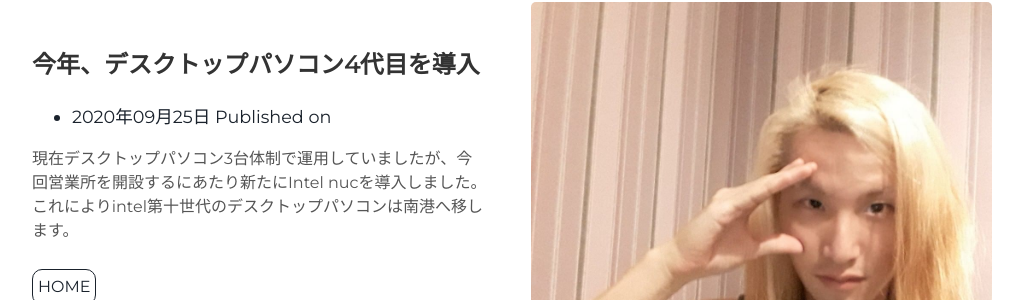
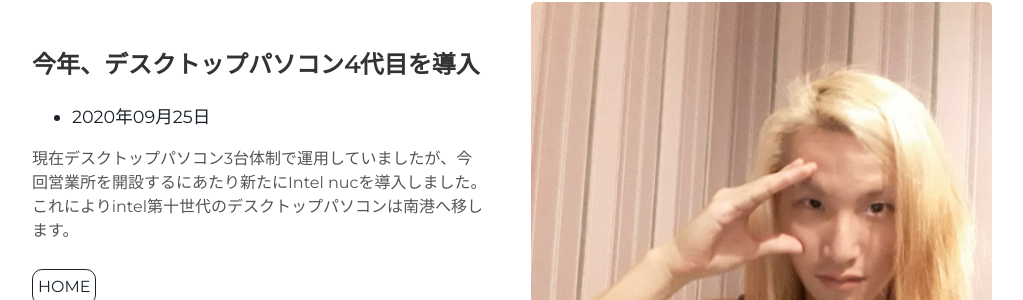
Before and after one commit to takagotch/page351, a Jekyll site: the page built from index.html, in a window 1280 px wide and 900 px high, scrolled down 2368 px. Shown: the part 154-454 px from the top of the window, without its empty margins (128-1151 px from the left). Built offline with Jekyll 4.4.1, drawn with Linux system fonts in a browser that asks for light colours; part of the change alters nothing that is shown.

```diff
--- a/_includes/projects.html
+++ b/_includes/projects.html
@@ -29,8 +29,9 @@
     <ul>
       <li>
       2020年09月25日
+      <!-
       Published on {{ page.date | date: date_format }}
-      <!- page85  texture; bundle install
+           page85  texture; bundle install
            https://github.com/takagotch/page85
       ->
       </li>
```
